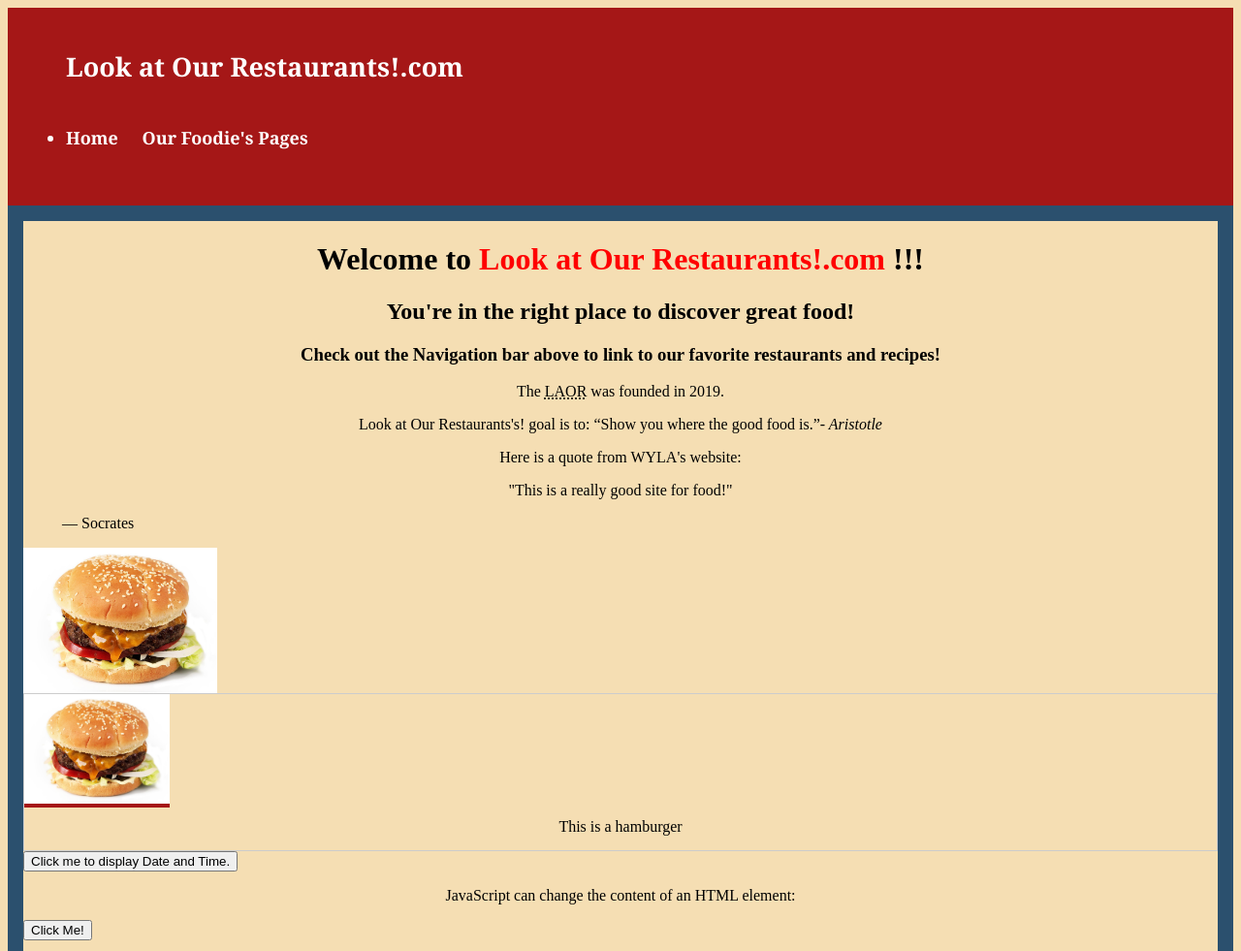
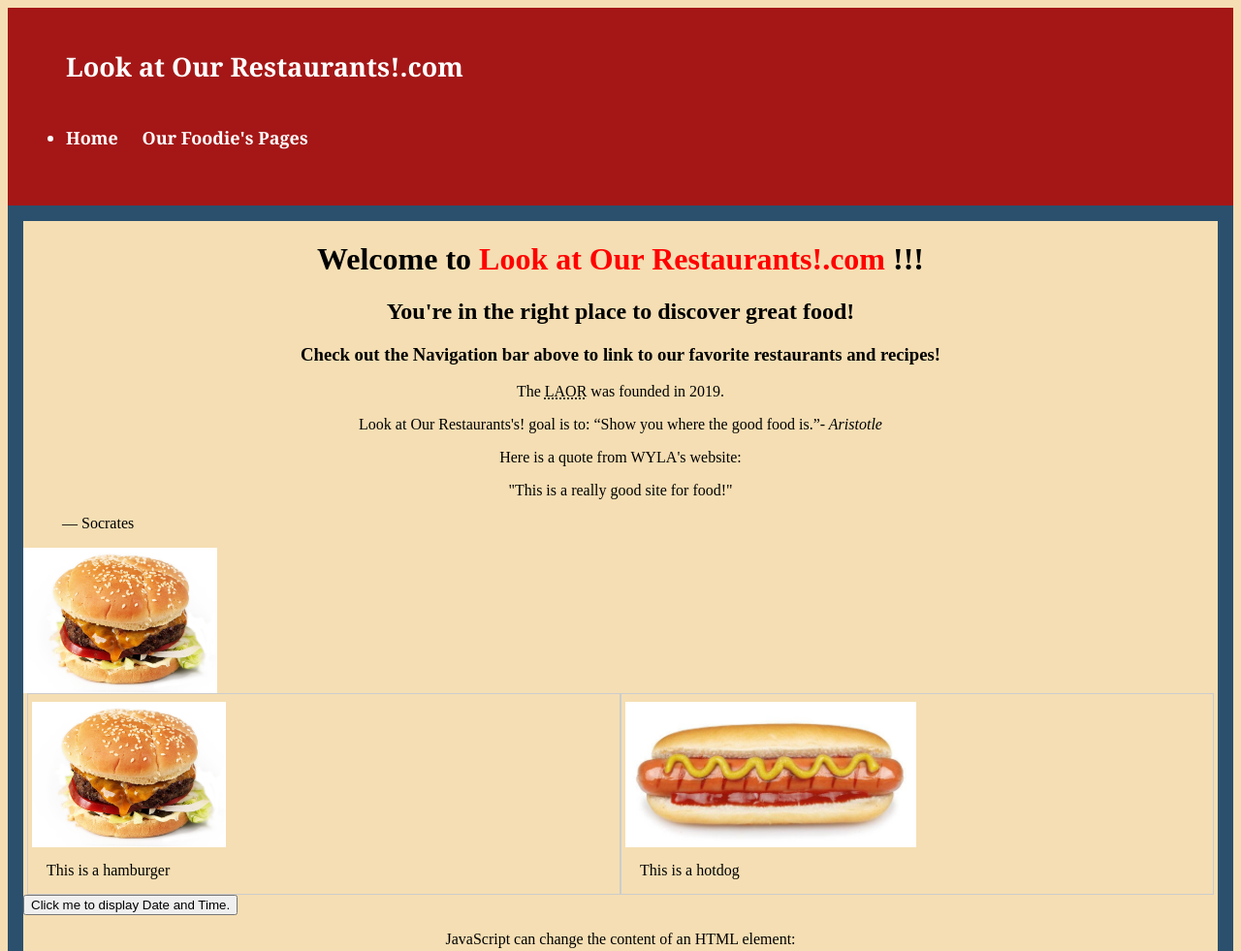
Before and after one commit to JUMP-2019-HTML-Project-Team-3/CSS-HTML-Team3, a plain HTML site: page Index.html in a window 1280 px wide. Shown: the top 981 px of the page at 97% size. Drawn offline with Linux system fonts and the light colour scheme.

Commit message:
last push

```diff
--- a/Index.css
+++ b/Index.css
@@ -6,9 +6,26 @@
         height:auto;
     }
 
+    .row {
+        display: flex;
+        flex-wrap: wrap;
+        padding: 0 4px;
+      }
+
+    .column {
+        flex: 50%;
+        padding: 0 4px;
+      }
+
+    .column img {
+        margin-top: 8px;
+        vertical-align: middle;
+      }
+
     /* Image Gallery .div CSS */
     div.gallery {
         border: 1px solid #ccc;
+        align-content: center;
     }
 
     div.gallery:hover {
@@ -16,13 +33,13 @@
     }
 
     div.gallery img {
-        width: 150px;
-        height: auto;
+        width: auto;
+        height: 150px;
     }
 
     div.desc {
         padding: 15px;
-        text-align: center;
+        text-align: left;
     }
 
     * {
--- a/Index.html
+++ b/Index.html
@@ -54,16 +54,22 @@
     <!-- This is a test image use CSS img1 for formatting -->
     <embed id="img1" src="matthew_images/burger.jpg">
 
-    <!-- Feature 6:   Plugins (object see below) -->
-    <!-- Feature 6: (embed see below) -->
-    <div>
-        <div class="gallery">
+    <!-- Image Gallery -->
+    <div class="row">
+        <div class="gallery column">
           <a target="_blank" href="matthew_images/burger.jpg">
             <img src="matthew_images/burger.jpg" alt="Burger" width="600" height="400">
           </a>
-          <div class="desc">This is a hamburger</div>
+          <div class="desc left">This is a hamburger</div>
         </div>
+
+      <div class="gallery column">
+        <a target="_blank" href="matthew_images/hotdog.jpeg">
+          <img src="matthew_images/hotdog.jpeg" alt="HotDog" width="600" height="400">
+        </a>
+        <div class="desc">This is a hotdog</div>
       </div>
+    </div>
 
     <!-- Feature 4: Buttons and answer without javascript-->
     <button type="button" onclick="document.getElementById('demo').innerHTML = Date()">
```
Also changed, not shown: matthew_images/hotdog.jpeg (added).
